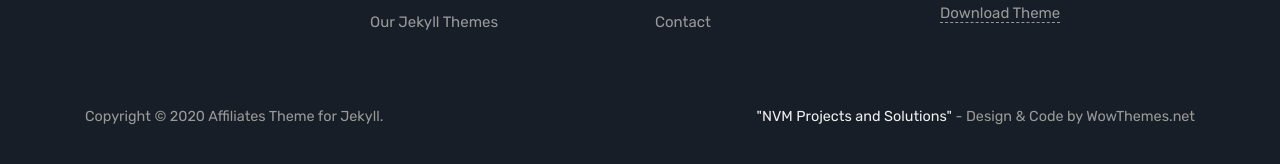
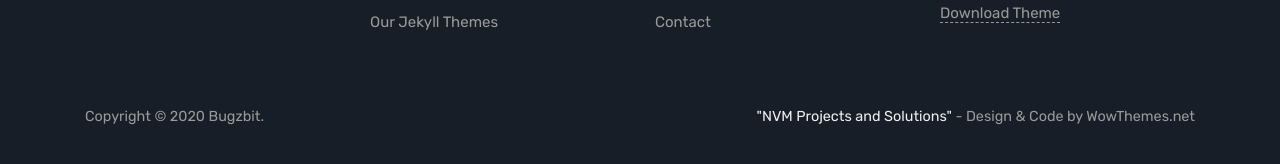
Before and after one commit to bugzbit/bugzbit.github.io, a Jekyll site: the page built from index.html, in a window 1280 px wide and 900 px high, scrolled down 2200 px. Shown: the part 727-891 px from the top of the window. Built offline with Jekyll 4.4.1, drawn with Linux system fonts in a browser that asks for light colours; the list of posts is cut into pages by our own code; comment, search, counter and statistics services are not loaded.

Commit message:
Update _config.yml

```diff
--- a/_config.yml
+++ b/_config.yml
@@ -1,13 +1,13 @@
 # Site
-name: "Affiliates Theme for Jekyll"
-title: "Affiliates Theme for Jekyll"
-description: "Jekyll Theme for Blogging"
-meta_description: "Jekyll theme for blogging."
+name: "Bugzbit"
+title: "Bugzbit"
+description: "A bit of everything"
+meta_description: "A bit of everything "
 logo: 'assets/images/logo.png'
 favicon: 'assets/images/favicon.ico'
 paginate: 12
 baseurl: '/'
-email: 'wowthemesnet@gmail.com'
+email: 'nvmprosol@gmail.com'
 google_analytics: 'UA-46278016-1'
 disqus: 'demowebsite'
 sharethis: '<script type="text/javascript" src="//platform-api.sharethis.com/js/sharethis.js#property=5a6b2fe4fb197a0011c589f6&product=sticky-share-buttons"></script>'
```
